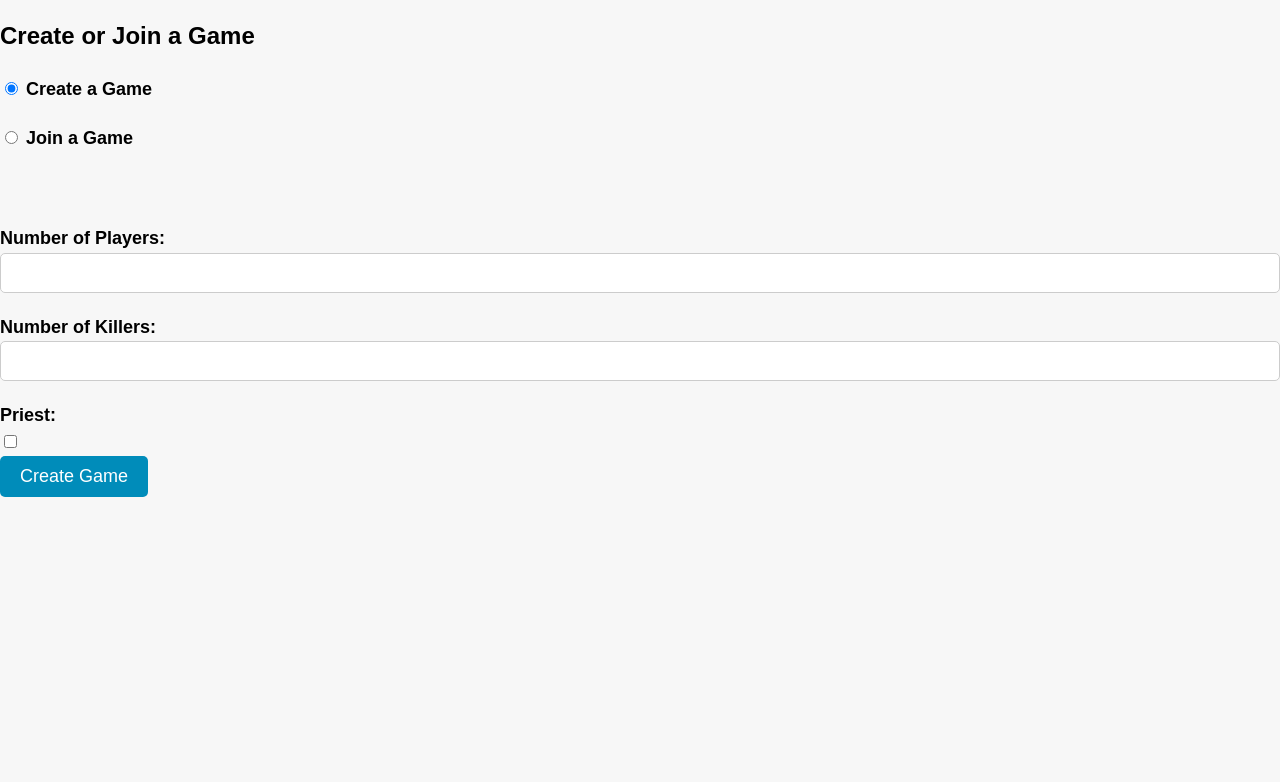
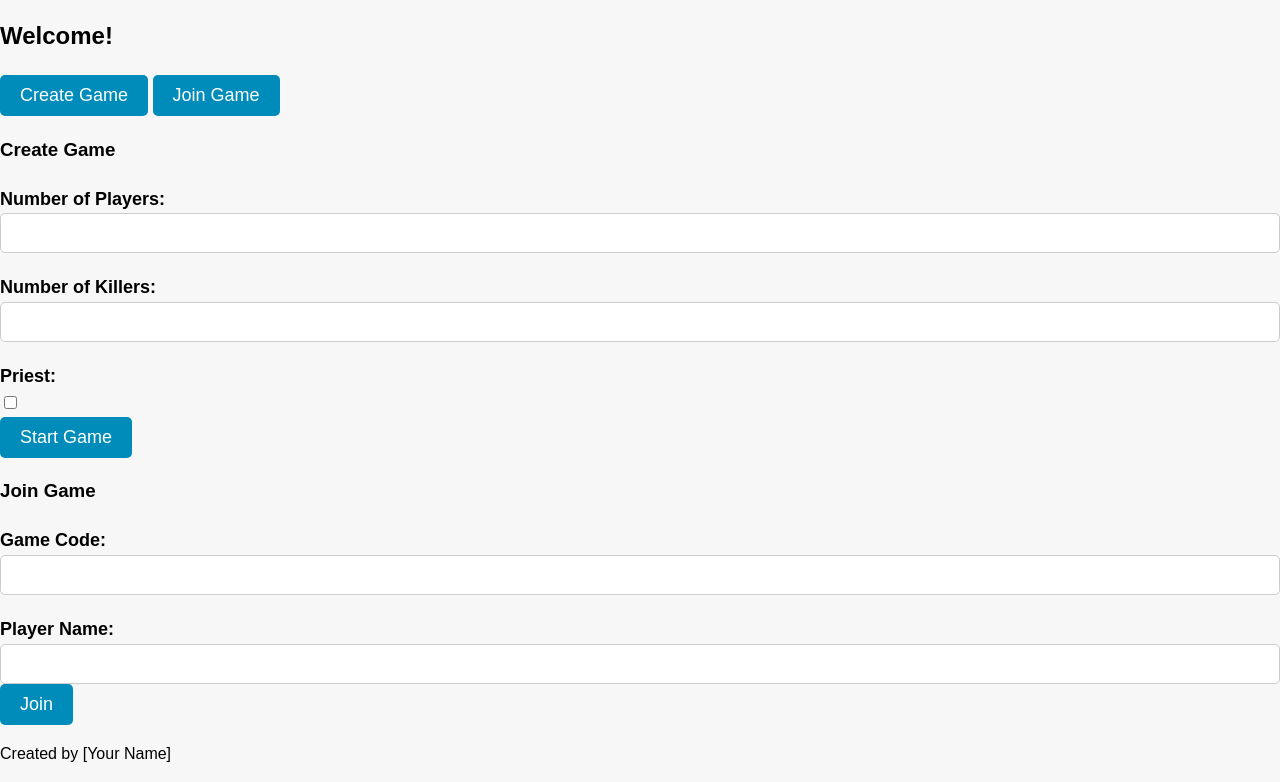
Before and after one commit to sushiandrei/mafia-roles-game, a plain HTML site: page index.html in a window 1280 px wide. Shown: the part 65-847 px from the top of the page. Before the commit the page ends 800 px from the top, so only its background shows below. Drawn offline with Linux system fonts and the light colour scheme.

Commit message:
Update index.html

```diff
--- a/index.html
+++ b/index.html
@@ -1,49 +1,53 @@
 <!DOCTYPE html>
 <html>
   <head>
-    <title>Mafia Roles Game</title>
+    <meta charset="utf-8">
+    <title>Mafia Roles</title>
     <link rel="stylesheet" type="text/css" href="style.css">
   </head>
   <body>
-    <h1>Mafia Roles Game</h1>
-    <form>
-      <h2>Create or Join a Game</h2>
-      <label>
-        <input type="radio" name="game-type" value="create" checked> Create a Game
-      </label>
-      <label>
-        <input type="radio" name="game-type" value="join"> Join a Game
-      </label>
-      <br>
-      <br>
-      <div id="create-game">
+    <header>
+      <h1>Mafia Roles</h1>
+    </header>
+    <main>
+      <h2>Welcome!</h2>
+      <div class="button-container">
+        <button onclick="createGame()">Create Game</button>
+        <button onclick="joinGame()">Join Game</button>
+      </div>
+      <div id="create-game" class="hidden">
+        <h3>Create Game</h3>
+        <div>
           <label for="num-players">Number of Players:</label>
-        <input type="number" id="num-players" name="num-players" min="5" max="10" required>
-        <br>
+          <input type="number" id="num-players" name="num-players" min="5" max="20">
+        </div>
+        <div>
           <label for="num-killers">Number of Killers:</label>
-        <input type="number" id="num-killers" name="num-killers" min="1" max="3" required>
-        <br>
+          <input type="number" id="num-killers" name="num-killers" min="1" max="5">
+        </div>
+        <div>
           <label for="priest">Priest:</label>
           <input type="checkbox" id="priest" name="priest">
-        <br>
-        <button type="button" onclick="createGame()">Create Game</button>
         </div>
-      <div id="join-game" style="display: none;">
+        <button onclick="startGame()">Start Game</button>
+        <p id="game-code"></p>
+      </div>
+      <div id="join-game" class="hidden">
+        <h3>Join Game</h3>
+        <div>
           <label for="game-code">Game Code:</label>
-        <input type="text" id="game-code" name="game-code" required>
-        <br>
-        <button type="button" onclick="joinGame()">Join Game</button>
+          <input type="text" id="game-code" name="game-code">
         </div>
-    </form>
-    <div id="game" style="display: none;">
-      <h2>Game</h2>
-      <p>Game Code: <span id="game-code-display"></span></p>
-      <p id="player-name"></p>
-      <p id="role"></p>
-      <button type="button" onclick="declareDead()">Declare Dead</button>
-      <button type="button" onclick="declareHealed()">Declare Healed</button>
-      <button type="button" onclick="voteOut()">Vote Out</button>
+        <div>
+          <label for="player-name">Player Name:</label>
+          <input type="text" id="player-name" name="player-name">
         </div>
+        <button onclick="join()">Join</button>
+      </div>
+    </main>
+    <footer>
+      <p>Created by [Your Name]</p>
+    </footer>
     <script src="script.js"></script>
   </body>
 </html>
```
Lines whose indentation alone changed are shown as unchanged.
